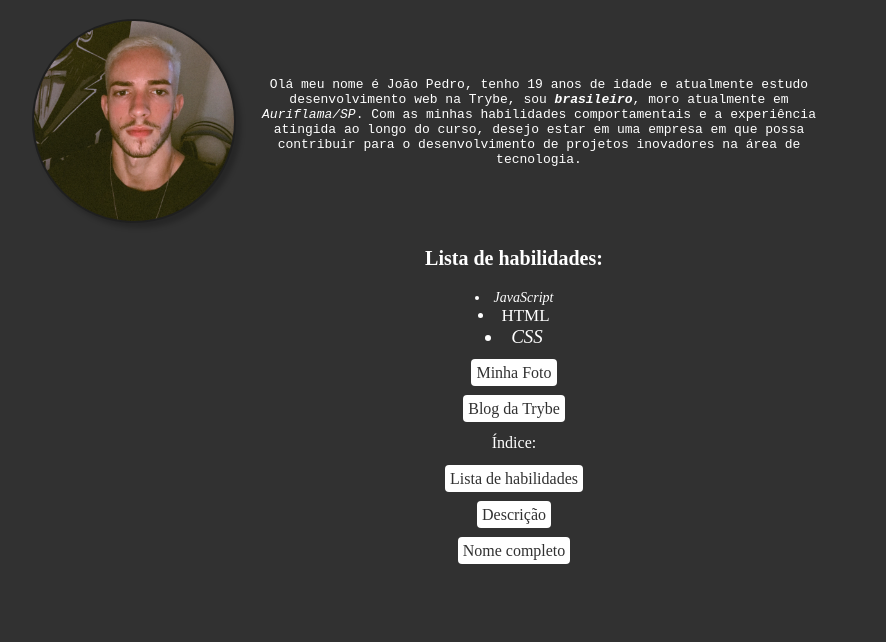
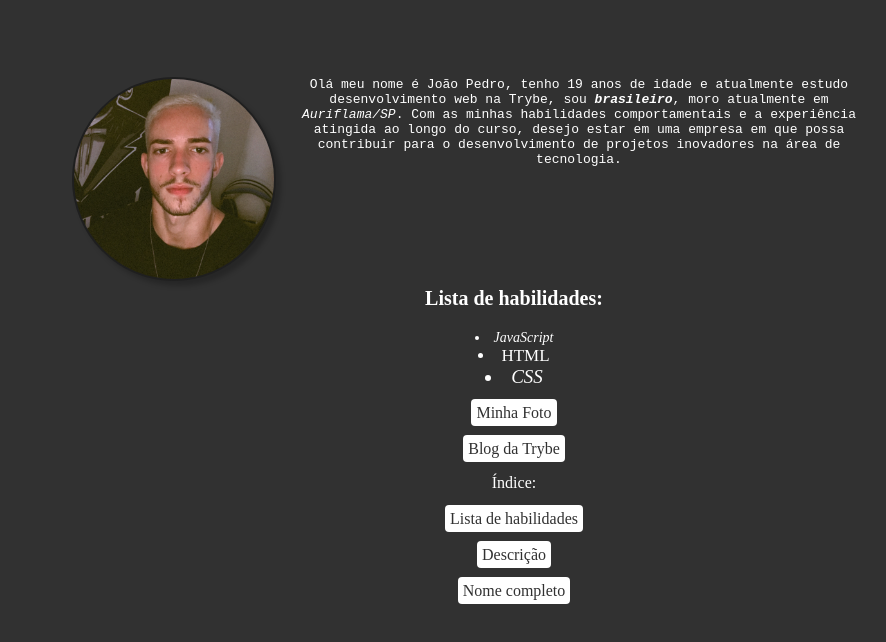
Before and after one commit to jpoliveiramateus/jpoliveiramateus.github.io, a plain HTML site: page index.html in a window 1280 px wide. Shown: the part 62-704 px from the top of the page, without its empty margins (126-1012 px from the left). Drawn offline with Linux system fonts and the light colour scheme.

Commit message:
alterando posições na centralizaçãoFotoDesc

```diff
--- a/index.html
+++ b/index.html
@@ -14,9 +14,12 @@
     <div id="info">
         <h1 id="nome">João Pedro de Oliveira Mateus</h1>
 
-        <img id="foto" src="./73BB2872-8C8D-40D9-9A0B-D0AB2AB623CF.jpg" alt="Foto Atual" width="200px">
+        <div id="centralizarFotoDesc">
+            <img id="foto" src="./73BB2872-8C8D-40D9-9A0B-D0AB2AB623CF.jpg" alt="Foto Atual" width="200px">
 
-        <p id="desc">Olá meu nome é João Pedro, tenho 19 anos de idade e atualmente estudo desenvolvimento web na Trybe, sou <a class="destacarItensDesc"><strong>brasileiro</strong></a>, moro atualmente em <a class="destacarItensDesc">Auriflama/SP</a>. Com as minhas habilidades comportamentais e a experiência atingida ao longo do curso, desejo estar em uma empresa em que possa contribuir para o desenvolvimento de projetos inovadores na área de tecnologia. </p>
+            <p id="desc">Olá meu nome é João Pedro, tenho 19 anos de idade e atualmente estudo desenvolvimento web na Trybe, sou <a class="destacarItensDesc"><strong>brasileiro</strong></a>, moro atualmente em <a class="destacarItensDesc">Auriflama/SP</a>. Com as minhas habilidades comportamentais e a experiência atingida ao longo do curso, desejo estar em uma empresa em que possa contribuir para o desenvolvimento de projetos inovadores na área de tecnologia. </p>
+        </div>
+
     </div>
 
     <div id="listaIndice">
--- a/style.css
+++ b/style.css
@@ -19,8 +19,11 @@ h1 {
     margin-top: 80px;
     max-width: 960px;
 }
+#centralizarFotoDesc {
+    margin-left: 40px;
+}
 #listaIndice {
-    margin-top: 80px;
+    margin-top: 120px;
 }
 .destacarItensDesc {
     font-style: italic;
```
